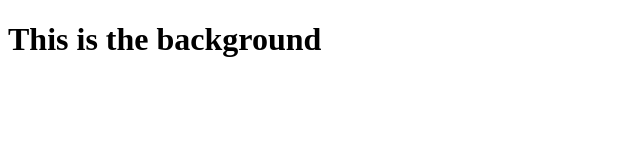
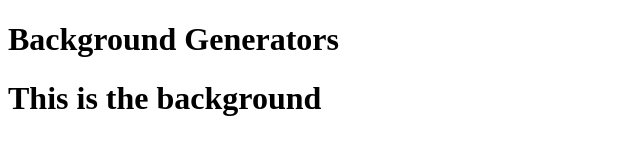
Before and after one commit to Sintaxxx/Background-Generators, a plain HTML site: page index.html in a window 1280 px wide. Shown: the whole page, without its empty margins (0-640 px from the left). Drawn offline with Linux system fonts and the light colour scheme.

Commit message:
changed title

```diff
--- a/index.html
+++ b/index.html
@@ -2,6 +2,7 @@
 <html>
     <head></head>
     <body>
+        <h1>Background Generators</h1>
         <h1>This is the background</h1>
     </body>
 </html>
```
Also changed, not shown: 1 other file.
